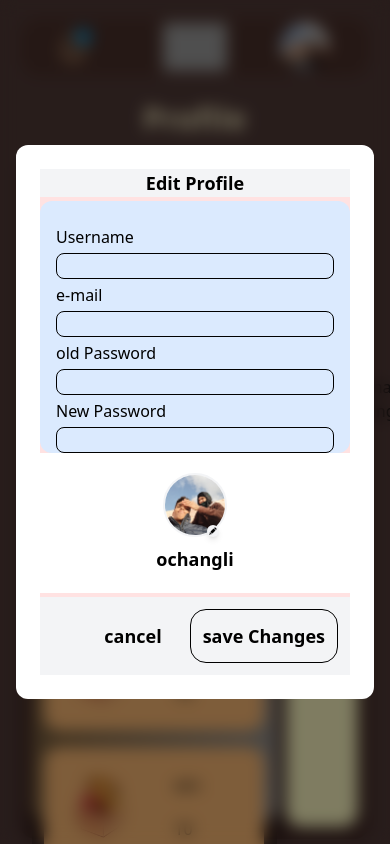
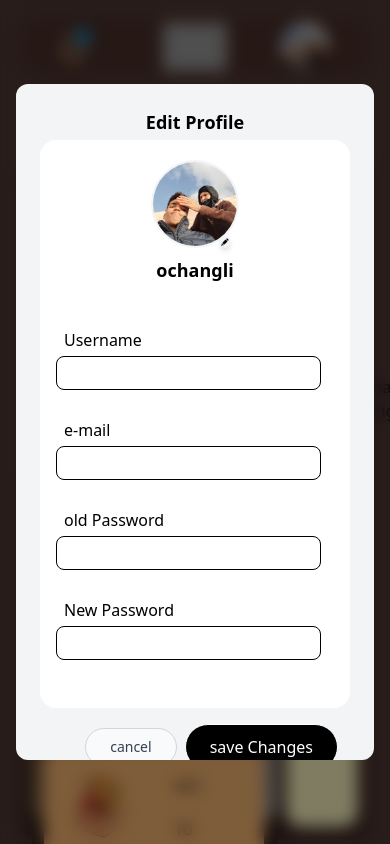
Before and after one commit to OuchaneSiham/final_project, a React app in the folder frontend/: page / in a window 390 px wide. Both pictures are taken after a click on the button "Edit profile". Shown: the top 844 px of the page. Built offline with nearby package versions, Linux system fonts and the light colour scheme; grey boxes are pictures that could not be loaded; the HTML template or start-up script is replaced by a standard one.

Commit message:
making the edit box responsive , and adding 2 new non-functional button Edit+cancel

```diff
--- /dev/null
+++ b/frontend/src/components/Profile/InputEdit.jsx
@@ -0,0 +1,15 @@
+const InputEdit = ({ type, value, onChange, name }) => {
+    return (
+      <div className="flex flex-col gap-2 mb-6">
+        <input
+          type={type}
+          name={name}
+          value={value}
+          onChange={onChange}
+          className="border-1 rounded-lg w-full px-4 py-1"
+        />
+      </div>
+    );
+  };
+
+  export default InputEdit;
--- a/frontend/src/components/Profile/ProfileEdit.jsx
+++ b/frontend/src/components/Profile/ProfileEdit.jsx
@@ -1,65 +1,26 @@
 import face from '../../assets/images/face.jpg'
 import pen from '../../assets/icons/pen.png'
+import InputEdit from './InputEdit';
+
 
 export default function ProfileEdit({ userData, updatedData, setUpdatedData, onSave, onCancel, handleAvatarChange })
 {
     return(
-       <div className="bg-white w-full max-w-2xl max-h-[80vh] overflow-auto rounded-xl p-6">
+       <div className="bg-gray-100 w-full max-w-2xl max-h-[80vh] overflow-auto rounded-xl p-6">
             {/*Modla Content Parent of teh sections*/}
-            <div className="bg-red-100 grid grid-rows-[auto-1fr-auto] gap-1">
+            <div className="grid grid-rows-[auto-1fr-auto] gap-1">
                 {/* Header section  */}
-                <header className="flex items-center bg-gray-100 justify-center text-lg font-bold">
+                <header className="flex items-center  justify-center text-lg font-bold">
                     Edit Profile
                 </header>
 
                 {/* Main section  */}
-                <main className="grid grid-cols-1 md:grid-cols-2 md:grid-cols-[1.5fr_1fr] md:divide-x-2 divide-dashed">
-
-                        {/* for the inputs files (username, password, email ...)*/}
-
-                        <div className='flex flex-col bg-blue-100 gap-1 pt-6 rounded-xl px-4 items-start '>
-                            {/* Usename Section */}
-                            <label >
-                                Username
-                            </label>
-                                <input type="text"
-                                    className='border-1 rounded-lg w-full max-w-2xl'
-                                    value={updatedData} //username
-                                    onChange={(e) => setUpdatedData({...updatedData, username: e.target.value})
-                                }/>
-                            {/* email Section */}
-                            <label >
-                                 e-mail
-                            </label>
-                                <input type="email"
-                                    className='border-1 rounded-lg w-full max-w-2xl'
-                                    value={updatedData} //.email
-                                    onChange={(e) => setUpdatedData({...updatedData, email: e.target.value})
-                                }/>
-                            {/* old Password Section */}
-                            <label >
-                                old Password
-                            </label>
-                                <input type="email"
-                                    className='border-1 rounded-lg w-full max-w-2xl'
-                                    value={updatedData} //.email
-                                    onChange={(e) => setUpdatedData({...updatedData, email: e.target.value})
-                                }/>
-                            {/* new Password Section */}
-                            <label >
-                                New Password
-                            </label>
-                                <input type="email"
-                                    className='border-1 rounded-lg w-full max-w-2xl'
-                                    value={updatedData} //.email
-                                    onChange={(e) => setUpdatedData({...updatedData, email: e.target.value})
-                                }/>
-                        </div>
+                <main className=" grid grid-cols-1 md:grid-cols-2 md:grid-cols-[1fr_1.9fr] md:divide-x-1 divide-dashed">
 
                         {/* for the Profile Picture and username*/}
-                        <div className="bg-white flex flex-col items-center gap-2 p-5">
+                        <div className="rounded-t-2xl lg:rounded-l-2xl lg:rounded-t-none bg-white flex flex-col justify-center items-center gap-2 p-5">
                             <div className='relative'>
-                                <img src={face} alt="profile image" className='w-16 h-16 sm:w-24 sm:h-24 rounded-full object-cover overflow-hidden border-2 border-gray-100 '  />
+                                <img src={face} alt="profile image" className='w-22 h-22 md:w-36 md:h-36 rounded-full object-cover overflow-hidden border-2 border-gray-100 '  />
                                 <button className='absolute bottom-0 right-2 sm:w-6 sm:h-6 h-3 w-3 rounded-full flex items-center justify-center bg-gray-100 shadow-md' onClick={handleAvatarChange}>
                                     <img src={pen} alt="edit profile avatar icone" />
                                 </button>
@@ -67,14 +28,60 @@ export default function ProfileEdit({ userData, updatedData, setUpdatedData, onS
                             <span class="text-lg font-semibold">ochangli</span>
                         </div>
 
+                        {/* for the inputs files (username, password, email ...)*/}
+
+                        <div className='rounded-b-2xl lg:rounded-r-2xl lg:rounded-bl-none flex flex-col bg-white gap-1 p-6  px-4 items-start '>
+                            {/* Usename Section */}
+                            <label className='mx-2'>
+                                Username
+                            </label>
+                                <InputEdit
+                                    label="Username"
+                                    type="text"
+                                    value={updatedData}
+                                    onChange={(e) => setUpdatedData({...updatedData, username: e.target.value})}
+                                />
+                            {/* email Section */}
+                            <label className='mx-2'>
+                                 e-mail
+                            </label>
+                                <InputEdit
+                                        label="email"
+                                        type="email"
+                                        value={updatedData}
+                                        onChange={(e) => setUpdatedData({...updatedData, email: e.target.value})}
+                                    />
+                            {/* old Password Section */}
+                            <label className='mx-2'>
+                                old Password
+                            </label>
+                                <InputEdit
+                                        label="password"
+                                        type="password"
+                                        value={updatedData} //currentPassword
+                                        onChange={(e) => setUpdatedData({...updatedData, currentPassword: e.target.value})}
+                                />
+                            {/* new Password Section */}
+                            <label className='mx-2'>
+                                New Password
+                            </label>
+                                <InputEdit
+                                        label="password"
+                                        type="password"
+                                        value={updatedData} //updatedData.password
+                                        onChange={(e) => setUpdatedData({...updatedData, password: e.target.value})}
+                                />
+                        </div>
+
+
                 </main>
 
                 {/* footer section  */}
-                <footer className='flex items-center justify-end space-x-7 p-3 bg-gray-100 justify-center text-lg font-bold'>
-                            <button>
+                <footer className='flex items-center justify-end space-x-2 p-3 bg-gray-100 justify-center text-lg font-bold'>
+                            <button className='bg-gray-50 border text-gray-700 hover:bg-gray-100 text-sm font-medium rounded-full px-6 py-2 border-gray-300 '>
                                 cancel
                             </button>
-                            <button className='rounded-2xl border-[1px] p-3'>
+                            <button className='bg-black text-white duration-100 hover:bg-gray-800 rounded-full justify-center items-center font-medium border-[1px] px-6 py-2.5 text-base'>
                                 save Changes
                             </button>
                 </footer>
```
